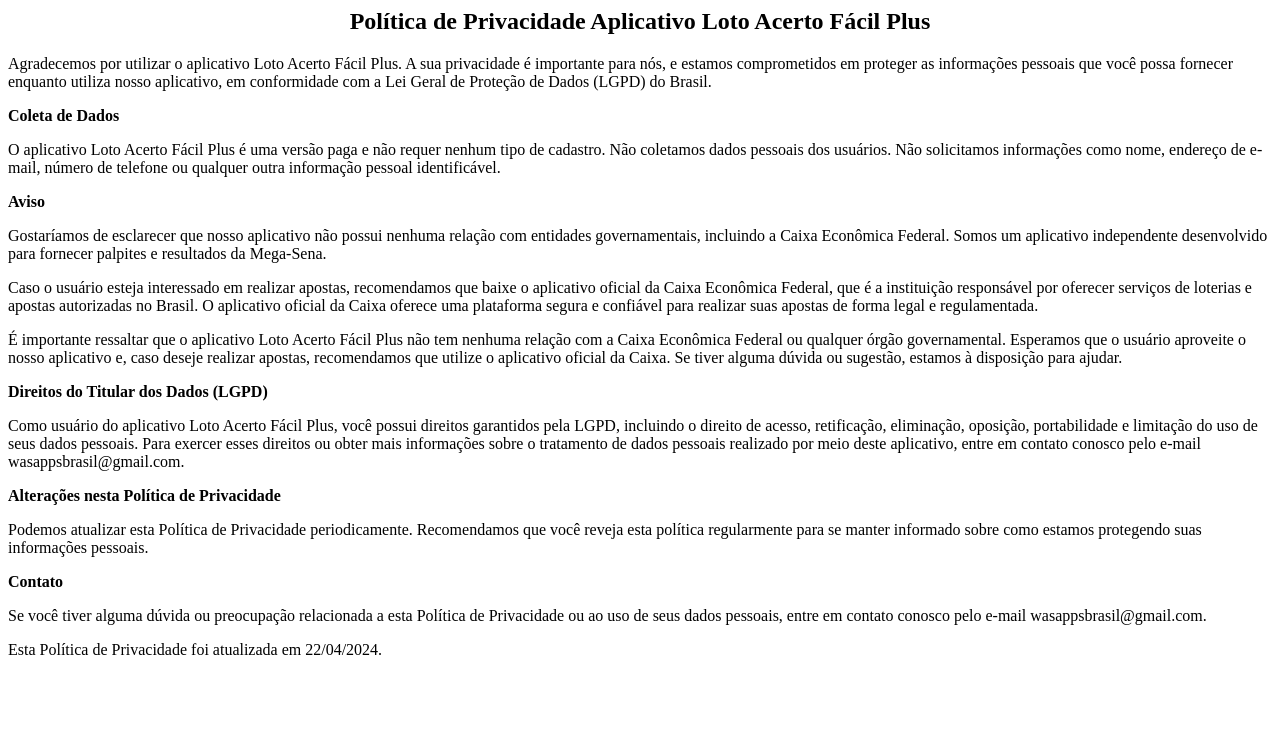
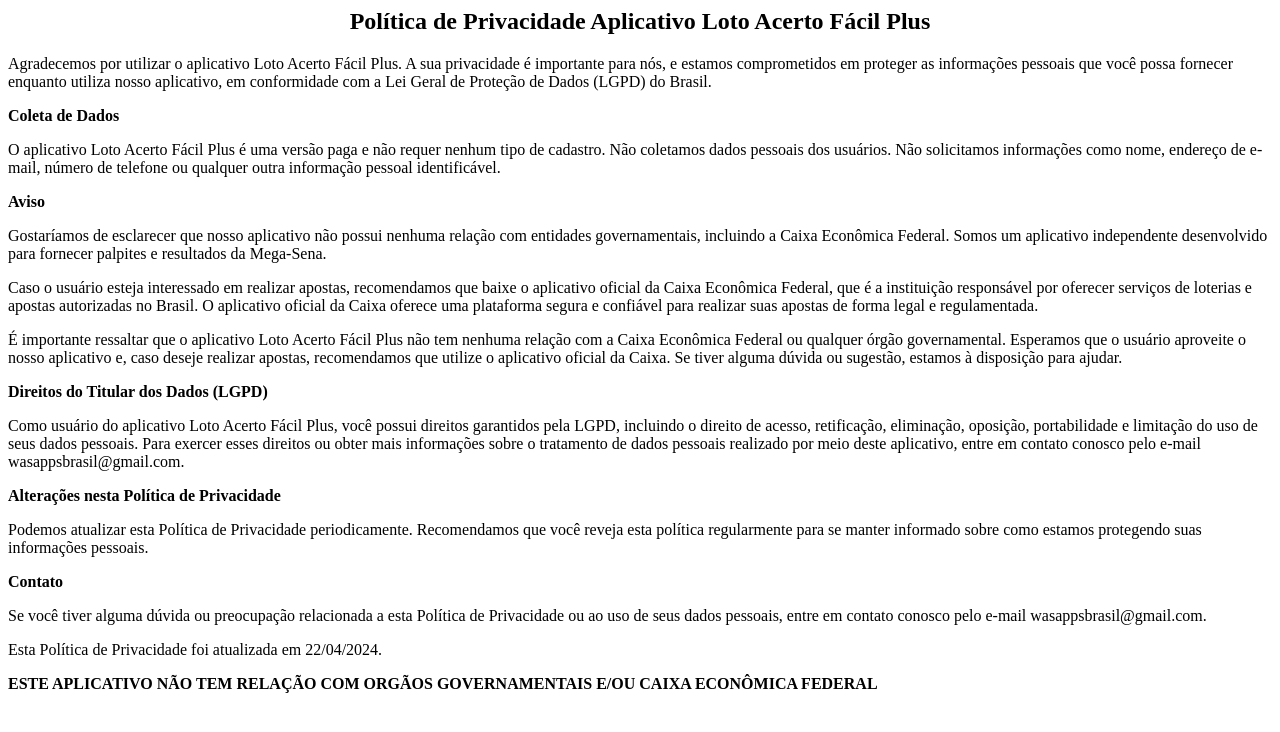
Before and after one commit to waslinux/lotoacertofacilplus.github.io, a plain HTML site: page index.html in a window 1280 px wide. Drawn offline with Linux system fonts and the light colour scheme.

Commit message:
Update index.html

```diff
--- a/index.html
+++ b/index.html
@@ -28,3 +28,5 @@
     <p>Se você tiver alguma dúvida ou preocupação relacionada a esta Política de Privacidade ou ao uso de seus dados pessoais, entre em contato conosco pelo e-mail wasappsbrasil@gmail.com.</p>
 
     <p>Esta Política de Privacidade foi atualizada em 22/04/2024.</p>
+
+    <p><strong>ESTE APLICATIVO NÃO TEM RELAÇÃO COM ORGÃOS GOVERNAMENTAIS E/OU CAIXA ECONÔMICA FEDERAL</strong></p>
```
